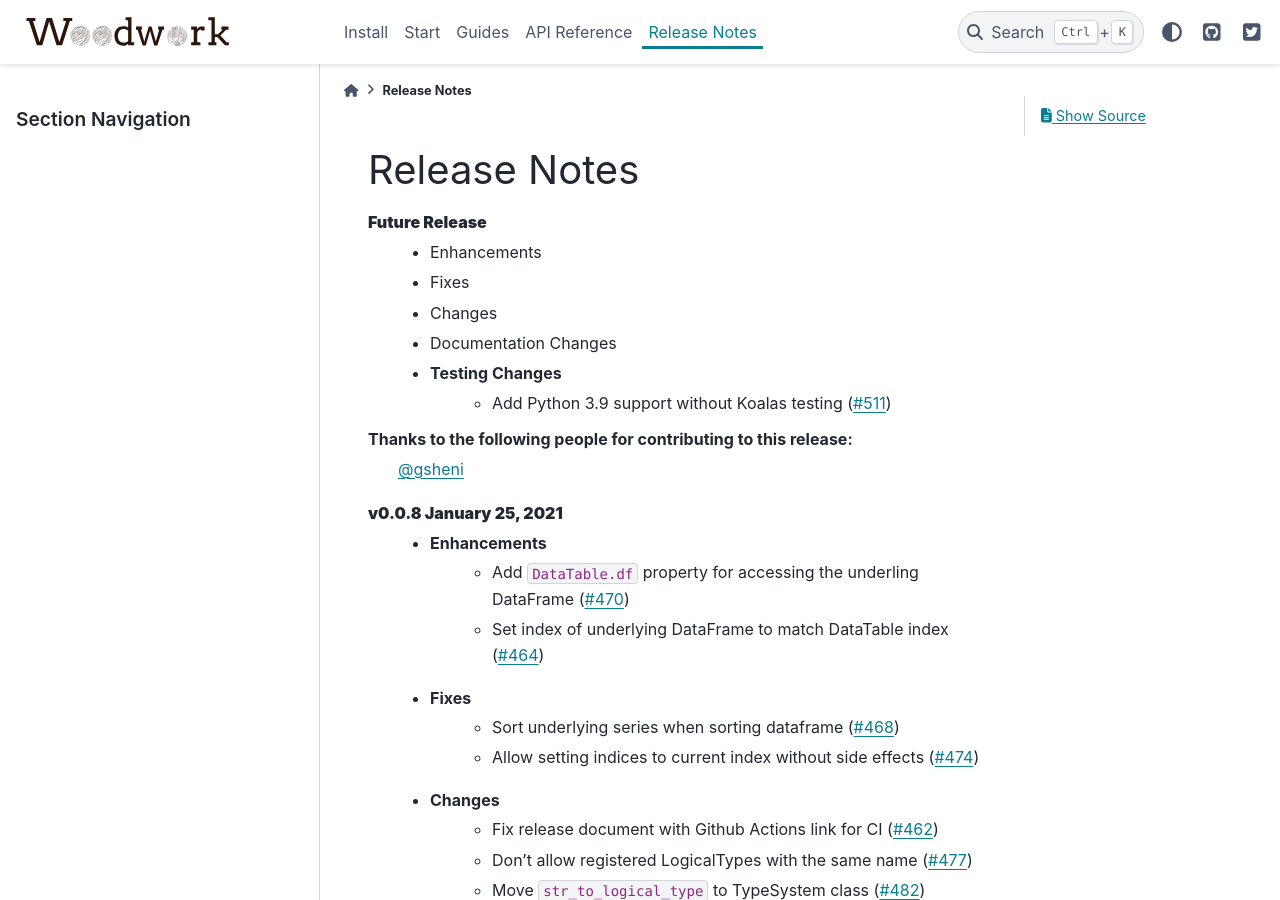
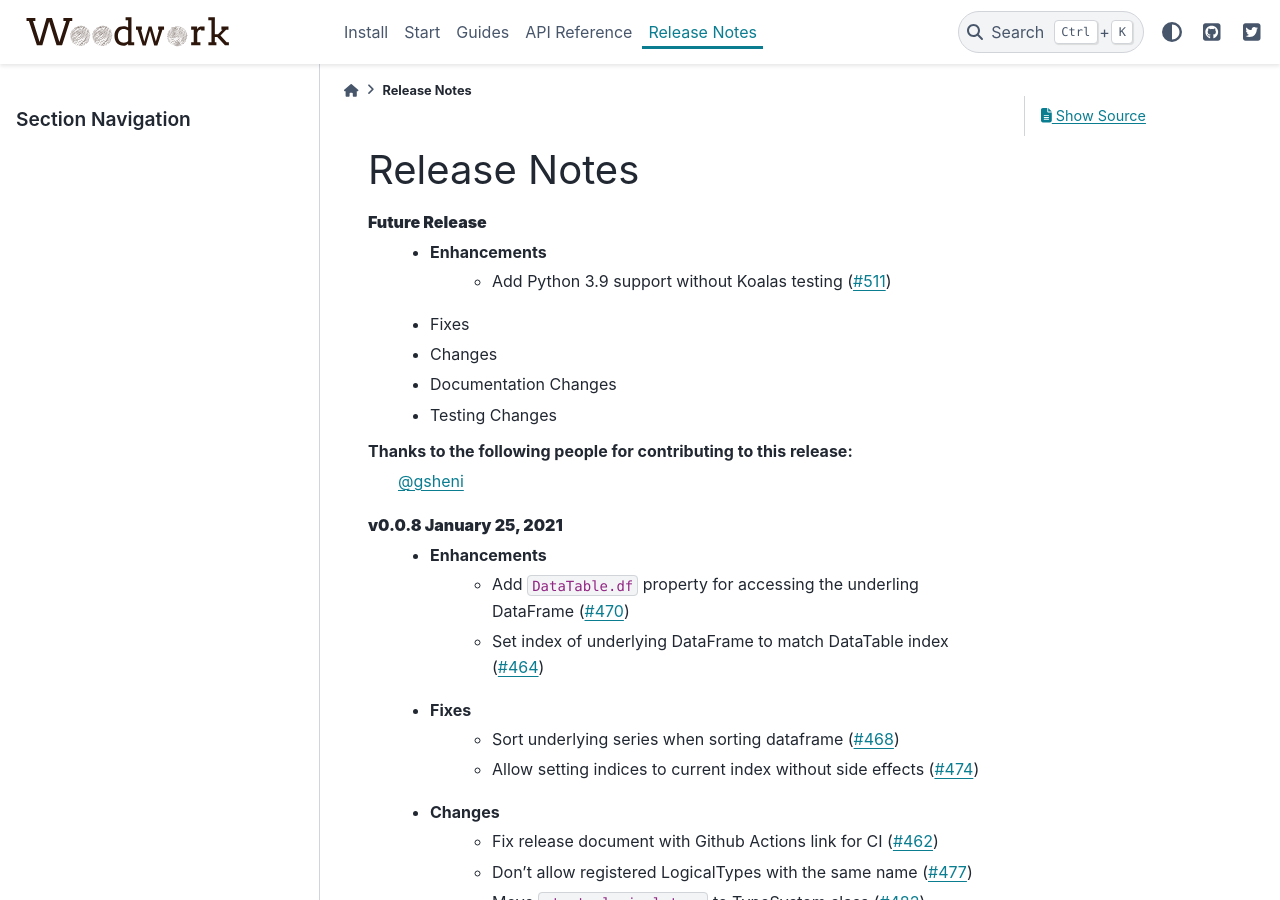
Before and after one commit to alteryx/woodwork, a Sphinx documentation site: the page built from docs/source/release_notes.rst, in a window 1280 px wide and 900 px high. Built offline with Sphinx 7.4.7 and the PyData theme 0.15.4, drawn with Linux system fonts in a browser that asks for light colours; comment, search, counter and statistics services are not loaded.

```diff
--- a/docs/source/release_notes.rst
+++ b/docs/source/release_notes.rst
@@ -4,11 +4,11 @@ Release Notes
 -------------
 **Future Release**
     * Enhancements
+       * Add Python 3.9 support without Koalas testing (:pr:`511`)
     * Fixes
     * Changes
     * Documentation Changes
     * Testing Changes
-       * Add Python 3.9 support without Koalas testing (:pr:`511`)
 
 Thanks to the following people for contributing to this release:
     :user:`gsheni`
```
